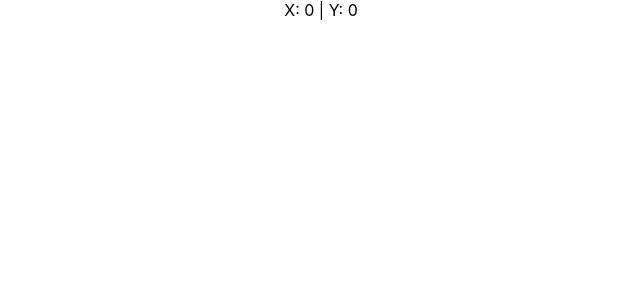
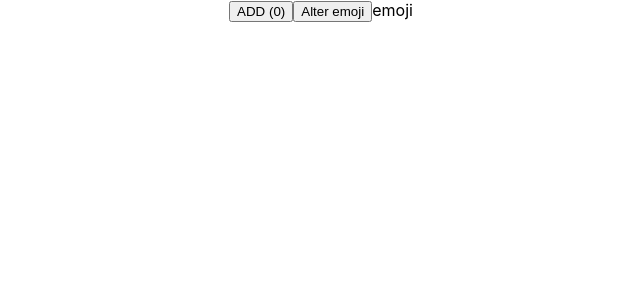
Before and after one commit to adrian1426/ReactHooks, a React (Create React App) app: page / in a window 1280 px wide. Shown: the top 300 px of the page, without its empty margins (319-959 px from the left). Built offline with nearby package versions, Linux system fonts and the light colour scheme.

Commit message:
controlando el useEffect

```diff
--- a/src/App.js
+++ b/src/App.js
@@ -2,26 +2,25 @@ import React, {useState, useEffect} from 'react';
 import './App.css';
 
 function App() {
-  const [mouseX, setMouseX] = useState(0);
-  const [mouseY, setMouseY] = useState(0);
-
-  const handleMove = e => {
-    setMouseX(e.clientX);
-    setMouseY(e.clientY);
-  };
+  const [num, setNum] = useState(0);
+  const [emoji, setEmoji] = useState('emoji');
 
   useEffect(() => {
-    window.addEventListener('mousemove', handleMove);
-    return () => {
-      window.removeEventListener('mousemove', handleMove);
-    };
-  });
+    alert('useEffect');
+  }, [num]);
+
+  const addNum = () => setNum(num + 1);
+
+  const toggleEmogi = () => {
+    const nextEmoji = emoji === 'emoji' ? 'emoji2' : 'emoji';
+    setEmoji(nextEmoji);
+  };
 
   return (
     <div className="App">
-      <label>
-        X: {mouseX} | Y: {mouseY}
-      </label>
+      <button onClick={addNum}>ADD ({num})</button>
+      <button onClick={toggleEmogi}>Alter emoji</button>
+      <label>{emoji}</label>
     </div>
   );
 }
```
